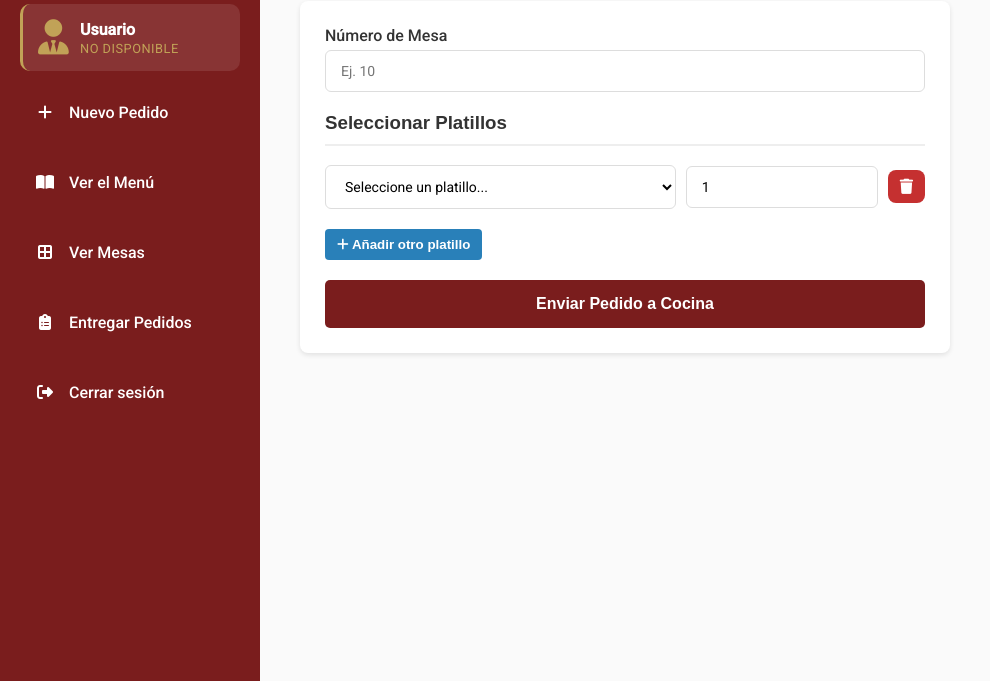
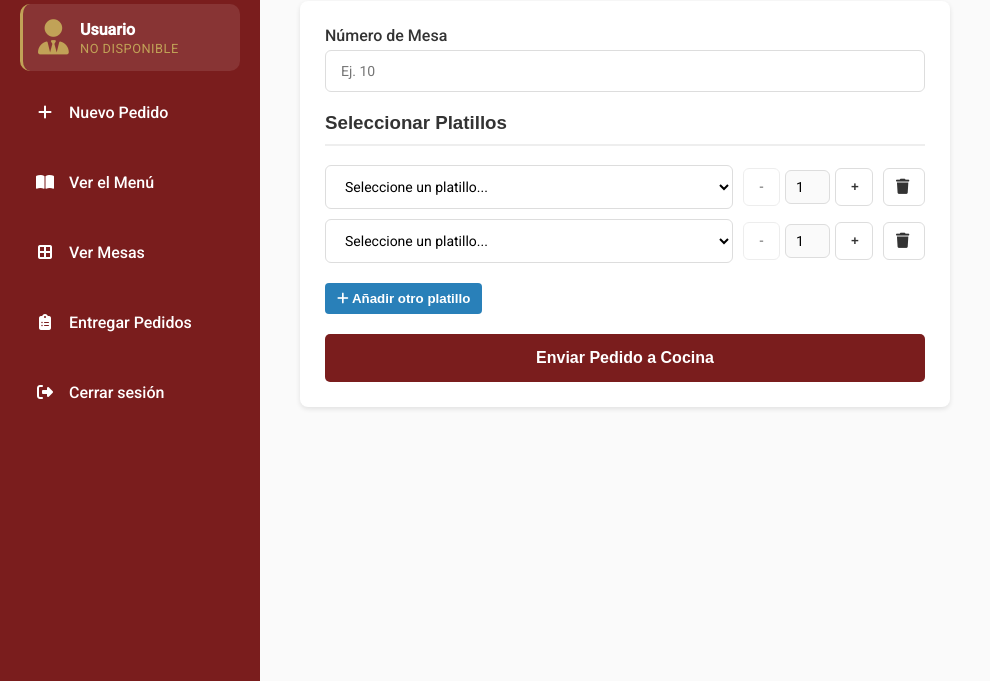
Before and after one commit to AbyssDevs/CUSCATLECO, a website: page public/views/mesero.html in a window 1280 px wide. Both pictures are taken after a click on the button "Añadir otro platillo". Shown: the part 119-800 px from the top of the page, without its empty margins (0-990 px from the left). Drawn offline with Linux system fonts and the light colour scheme; some packages are replaced by stand-ins of ours; no server answers; a script that the page names is missing.

Commit message:
`feat: agregar componente UI de control de cantidad con botones + y -`
`Se agregó el componente de control de cantidad para los platillos del pedido, permitiendo incrementar y disminuir valores entre 1 y 99 mediante botones "+" y "-".`

```diff
--- a/public/views/mesero.html
+++ b/public/views/mesero.html
@@ -80,15 +80,19 @@
 
                     <div id="lista-platillos-pedido">
                         <!-- Ejemplo de items a agregar -->
-                        <div style="display: flex; align-items: center; gap: 10px; margin-bottom: 10px;">
+                        <div class="pedido-item" style="display: flex; align-items: center; gap: 10px; margin-bottom: 10px;">
                             <select style="flex: 2;">
                                 <option value="">Seleccione un platillo...</option>
                                 <option value="1">Pupusas Revueltas</option>
                                 <option value="2">Pupusas de Queso</option>
                                 <option value="3">Sopa de Gallina</option>
                             </select>
-                            <input type="number" placeholder="Cant." min="1" value="1" style="flex: 1;">
-                            <button class="btn-eliminar"><i class="fa-solid fa-trash"></i></button>
+                            <div class="qty-control" style="display: flex; align-items: center; gap: 5px; width: 130px;">
+                                <button type="button" class="qty-btn qty-decrease" style="width: 38px; height: 38px; border: 1px solid #ddd; border-radius: 6px; background: white; color: #333; cursor: pointer;">-</button>
+                                <input type="number" class="qty-input" value="1" min="1" max="99" readonly style="width: 52px; text-align: center; border: 1px solid #ddd; border-radius: 6px; padding: 8px 0; font-size: 14px; background: #fafafa;">
+                                <button type="button" class="qty-btn qty-increase" style="width: 38px; height: 38px; border: 1px solid #ddd; border-radius: 6px; background: white; color: #333; cursor: pointer;">+</button>
+                            </div>
+                            <button type="button" class="btn-eliminar" style="min-width: 42px; height: 38px; border-radius: 6px; background: #fff; border: 1px solid #ddd; color: #333; cursor: pointer;"><i class="fa-solid fa-trash"></i></button>
                         </div>
                     </div>
 
@@ -207,6 +211,99 @@
     <script src="../js/menu.js"></script>
     <script src="../js/mesas_admin.js"></script>
 
+    <script>
+        function clampQuantity(value) {
+            return Math.max(1, Math.min(99, value));
+        }
+
+        function updateQtyControl(control) {
+            const input = control.querySelector('.qty-input');
+            const decrease = control.querySelector('.qty-decrease');
+            const increase = control.querySelector('.qty-increase');
+            const value = Number(input.value) || 1;
+
+            decrease.disabled = value <= 1;
+            increase.disabled = value >= 99;
+
+            decrease.style.opacity = decrease.disabled ? '0.5' : '1';
+            increase.style.opacity = increase.disabled ? '0.5' : '1';
+            decrease.style.cursor = decrease.disabled ? 'not-allowed' : 'pointer';
+            increase.style.cursor = increase.disabled ? 'not-allowed' : 'pointer';
+        }
+
+        function setupQtyControl(control) {
+            if (!control) return;
+            updateQtyControl(control);
+
+            control.querySelectorAll('.qty-btn').forEach(button => {
+                button.addEventListener('click', function() {
+                    const input = control.querySelector('.qty-input');
+                    let value = Number(input.value) || 1;
+
+                    if (button.classList.contains('qty-increase')) {
+                        value += 1;
+                    } else {
+                        value -= 1;
+                    }
+
+                    input.value = clampQuantity(value);
+                    updateQtyControl(control);
+                });
+            });
+        }
+
+        function createPedidoItem() {
+            const item = document.createElement('div');
+            item.className = 'pedido-item';
+            item.style.cssText = 'display: flex; align-items: center; gap: 10px; margin-bottom: 10px;';
+            item.innerHTML = `
+                <select style="flex: 2;">
+                    <option value="">Seleccione un platillo...</option>
+                    <option value="1">Pupusas Revueltas</option>
+                    <option value="2">Pupusas de Queso</option>
+                    <option value="3">Sopa de Gallina</option>
+                </select>
+                <div class="qty-control" style="display: flex; align-items: center; gap: 5px; width: 130px;">
+                    <button type="button" class="qty-btn qty-decrease" style="width: 38px; height: 38px; border: 1px solid #ddd; border-radius: 6px; background: white; color: #333; cursor: pointer;">-</button>
+                    <input type="number" class="qty-input" value="1" min="1" max="99" readonly style="width: 52px; text-align: center; border: 1px solid #ddd; border-radius: 6px; padding: 8px 0; font-size: 14px; background: #fafafa;">
+                    <button type="button" class="qty-btn qty-increase" style="width: 38px; height: 38px; border: 1px solid #ddd; border-radius: 6px; background: white; color: #333; cursor: pointer;">+</button>
+                </div>
+                <button type="button" class="btn-eliminar" style="min-width: 42px; height: 38px; border-radius: 6px; background: #fff; border: 1px solid #ddd; color: #333; cursor: pointer;"><i class="fa-solid fa-trash"></i></button>
+            `;
+
+            const qtyControl = item.querySelector('.qty-control');
+            setupQtyControl(qtyControl);
+
+            const removeButton = item.querySelector('.btn-eliminar');
+            removeButton.addEventListener('click', function() {
+                item.remove();
+            });
+
+            return item;
+        }
+
+        document.addEventListener('DOMContentLoaded', function() {
+            document.querySelectorAll('.qty-control').forEach(setupQtyControl);
+
+            const addButton = document.querySelector('.btn-agregar');
+            const lista = document.getElementById('lista-platillos-pedido');
+
+            if (addButton && lista) {
+                addButton.addEventListener('click', function(event) {
+                    event.preventDefault();
+                    const newItem = createPedidoItem();
+                    lista.appendChild(newItem);
+                });
+            }
+
+            document.querySelectorAll('.pedido-item .btn-eliminar').forEach(btn => {
+                btn.addEventListener('click', function() {
+                    const item = btn.closest('.pedido-item');
+                    if (item) item.remove();
+                });
+            });
+        });
+    </script>
 </body>
 
 </html>
```
